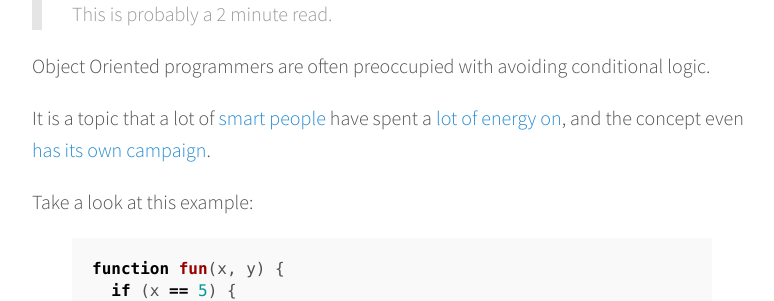
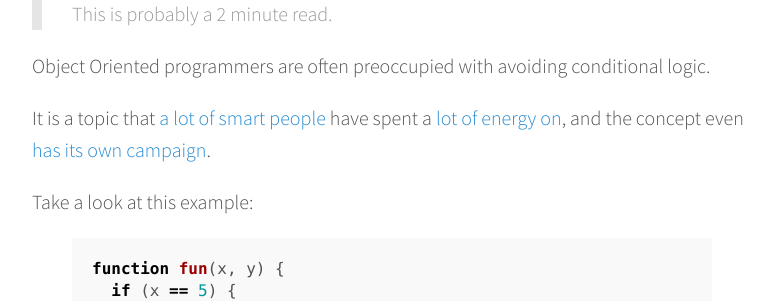
Before and after one commit to jwhiteman/lucidsimple-blog, a Jekyll site: the page built from _posts/2016-01-24-pattern-matching-helps-reduce-conditional-logic.md, in a window 1280 px wide and 900 px high, scrolled down 304 px. Shown: the part 155-456 px from the top of the window, without its empty margins (248-1022 px from the left). Built offline with Jekyll 4.4.1, drawn with Linux system fonts in a browser that asks for light colours; Markdown is read by kramdown in place of the engine named in the settings; comment, search, counter and statistics services are not loaded; part of the change alters nothing that is shown.

```diff
--- a/_posts/2016-01-24-pattern-matching-helps-reduce-conditional-logic.md
+++ b/_posts/2016-01-24-pattern-matching-helps-reduce-conditional-logic.md
@@ -16,7 +16,7 @@ comments: true
 
 Object Oriented programmers are often preoccupied with avoiding conditional logic.
 
-It is a topic that a lot of <a href="http://www.sandimetz.com/">smart</a> <a href="http://www.martinfowler.com/">people</a> have spent a <a href="http://stackoverflow.com/questions/1337565/avoiding-if-statements">lot of energy on</a>, and the concept
+It is a topic that <a href="http://devblog.avdi.org/2013/08/26/confident-ruby-is-finished/">a lot of</a> <a href="http://www.sandimetz.com/">smart</a> <a href="http://www.martinfowler.com/">people</a> have spent a <a href="http://stackoverflow.com/questions/1337565/avoiding-if-statements">lot of energy on</a>, and the concept
 even <a href="http://antiifcampaign.com/">has its own campaign</a>.
 
 Take a look at this example:
```
